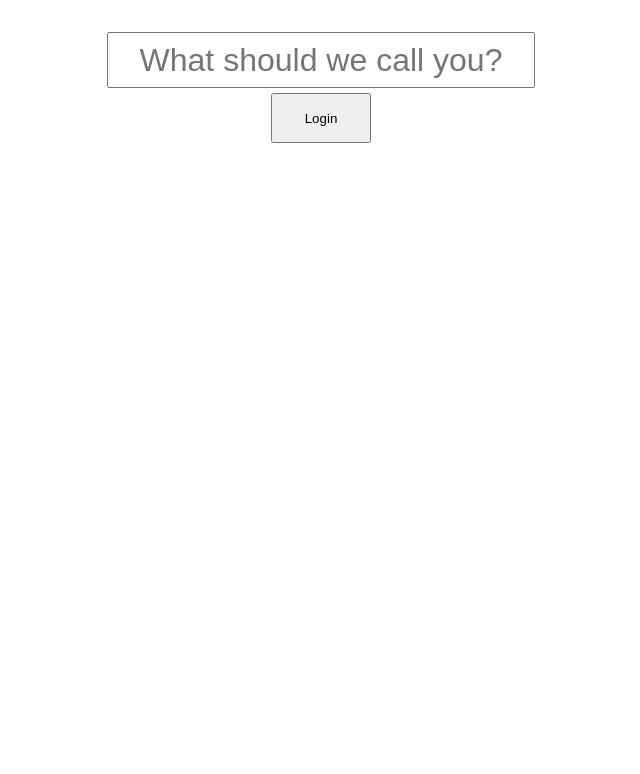
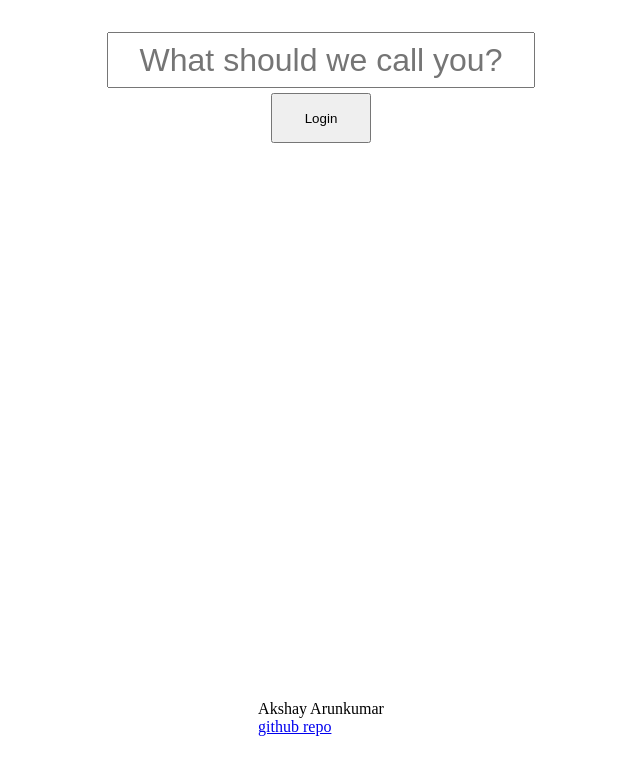
Before and after one commit to akshayarunkumar/videocall-webrtc, a website: page static/index.html in a window 1280 px wide. Shown: the whole page, without its empty margins (319-959 px from the left). Drawn offline with nearby package versions, Linux system fonts and the light colour scheme.

Commit message:
Update index.html

```diff
--- a/static/index.html
+++ b/static/index.html
@@ -158,6 +158,12 @@
             connectSocket();
         }
     </script>
+
+<footer>
+    <p>Akshay Arunkumar<br>
+    <a href="https://github.com/akshayarunkumar">github repo</a></p>
+  </footer>
+
 </body>
 
 </html>
```
